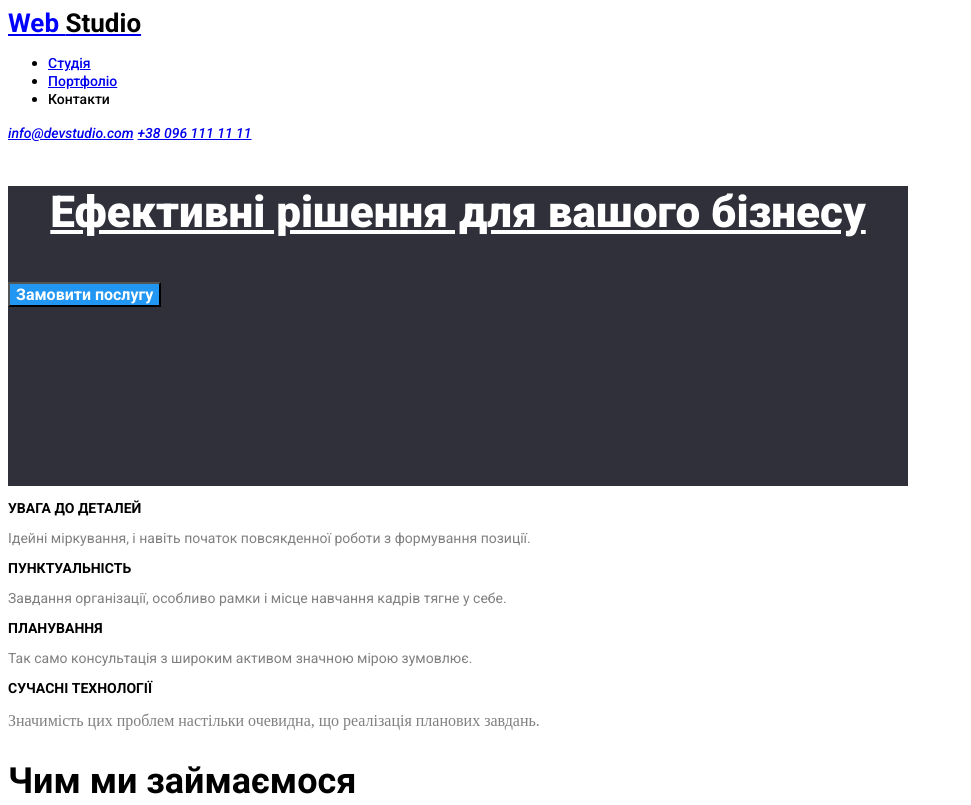
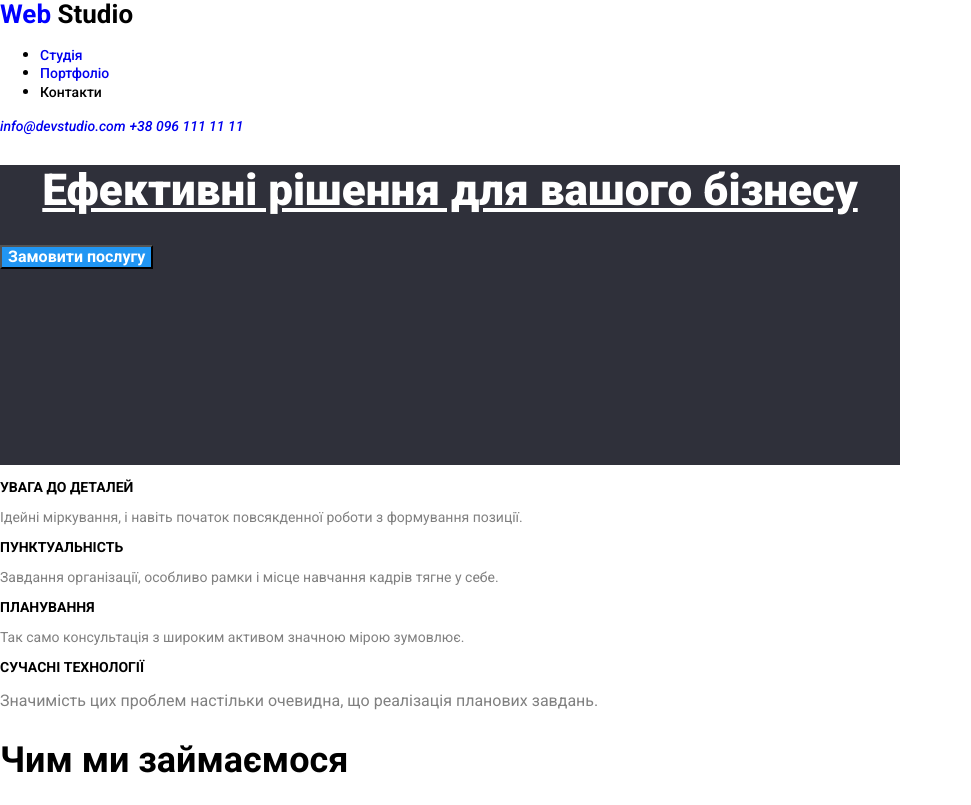
Before and after one commit to Nayki52/Web-Studio, a plain HTML site: page index.html in a window 1280 px wide. Shown: the top 805 px of the page, without its empty margins (0-971 px from the left). Drawn offline with nearby package versions, Linux system fonts and the light colour scheme.

Commit message:
normalize

```diff
--- a/css/style.css
+++ b/css/style.css
@@ -1,4 +1,8 @@
 @import url("https://fonts.googleapis.com/css2?family=Roboto:ital,wght@0,100;0,300;0,400;0,500;0,700;0,900;1,100;1,300;1,400;1,500;1,700;1,900&display=swap");
+
+body {
+  font-family: Roboto;
+}
 
 article {
   width: 900px;
@@ -16,63 +20,58 @@
 }
 
 .main-link {
-  font-family: Roboto;
   font-weight: 700;
   font-size: 26px;
 }
 
 .main-word {
-  font-family: Roboto;
   font-weight: 500;
   font-size: 14px;
 }
 
 h1 {
-  font-family: Roboto;
   font-weight: 900;
   font-size: 44px;
   text-align: center;
+  text-decoration: none;
 }
 
 .button {
-  font-family: Roboto;
   font-weight: 700;
   font-size: 16px;
   text-align: center;
 }
 
 .main-description {
-  font-family: Roboto;
   font-weight: 400;
   font-size: 14px;
 }
 
 h3 {
-  font-family: Roboto;
   font-weight: 700;
   font-size: 14px;
 }
 
 h2 {
-  font-family: Roboto;
   font-weight: 700;
   font-size: 36px;
 }
 
 .last-word {
-  font-family: Roboto;
   font-weight: 400;
   font-size: 14px;
 }
 
 h4 {
-  font-family: Roboto;
   font-weight: 500;
   font-size: 16px;
 }
 
 .second-button {
-  font-family: Roboto;
   font-weight: 500;
   font-size: 16px;
 }
+
+a {
+  text-decoration: none;
+}
--- a/index.html
+++ b/index.html
@@ -4,6 +4,7 @@
     <meta charset="UTF-8" />
     <meta name="viewport" content="width=device-width, initial-scale=1.0" />
     <title>Document</title>
+    <link rel="stylesheet" href="https://cdnjs.cloudflare.com/ajax/libs/normalize/8.0.1/normalize.min.css" integrity="sha512-NhSC1YmyruXifcj/KFRWoC561YpHpc5Jtzgvbuzx5VozKpWvQ+4nXhPdFgmx8xqexRcpAglTj9sIBWINXa8x5w==" crossorigin="anonymous" referrerpolicy="no-referrer" />
      <link rel="stylesheet" href="./css/style.css">
   </head>
   <body>
@@ -12,13 +13,13 @@
       <a href="#" class="main-link"><font color="blue">Web</font> <font color="black">Studio</font></a>
       <nav>
         <ul>
-            <li><a href="/" class="main-word">Студія</a></li>
+            <li><a href="#" class="main-word">Студія</a></li>
             <li><a href="./portfolio.html" class="main-word">Портфоліо</a></li>
             <li><a fref="#" class="main-word">Контакти</a></li>
         </ul>
       </nav>
       <address>
-        <a href="#" class="main-word">info@devstudio.com</a>
+        <a href="#" class="main-word"> info@devstudio.com</a>
         <a href="#" class="main-word">+38 096 111 11 11</a>
       </address>
     </header>
```
